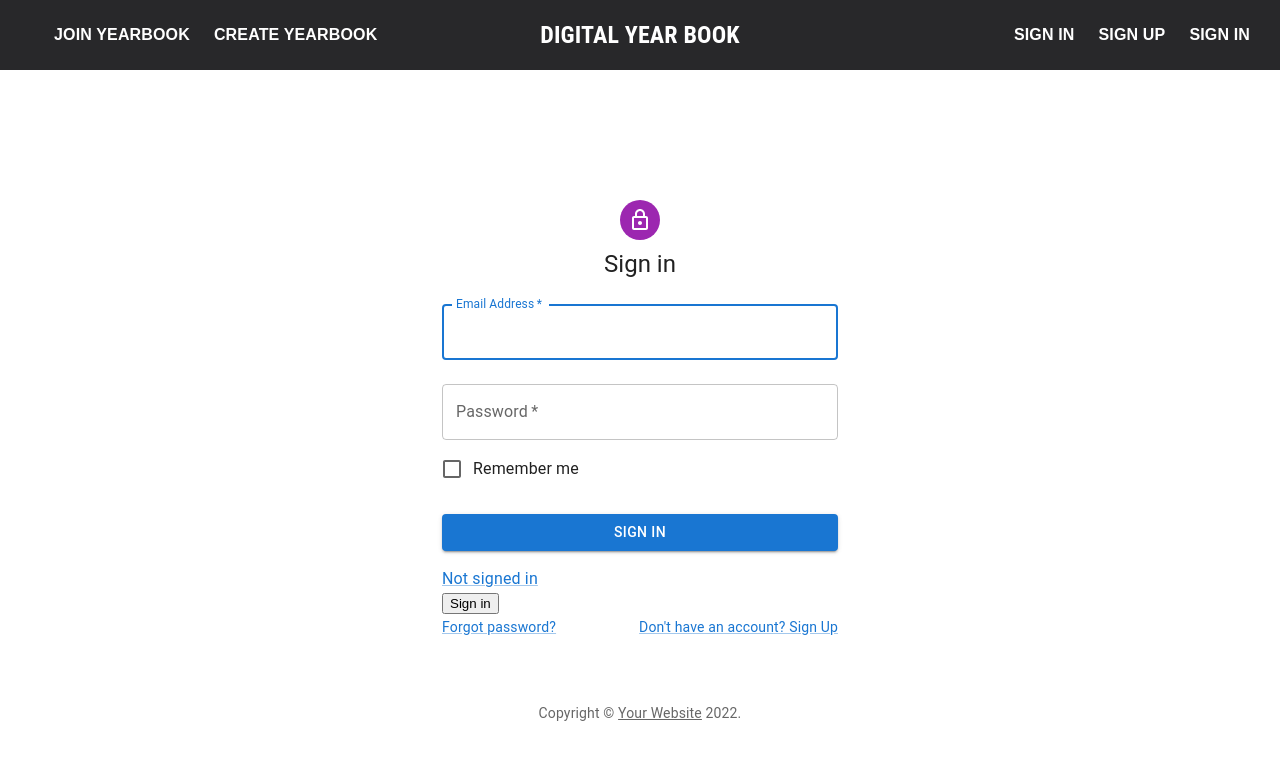
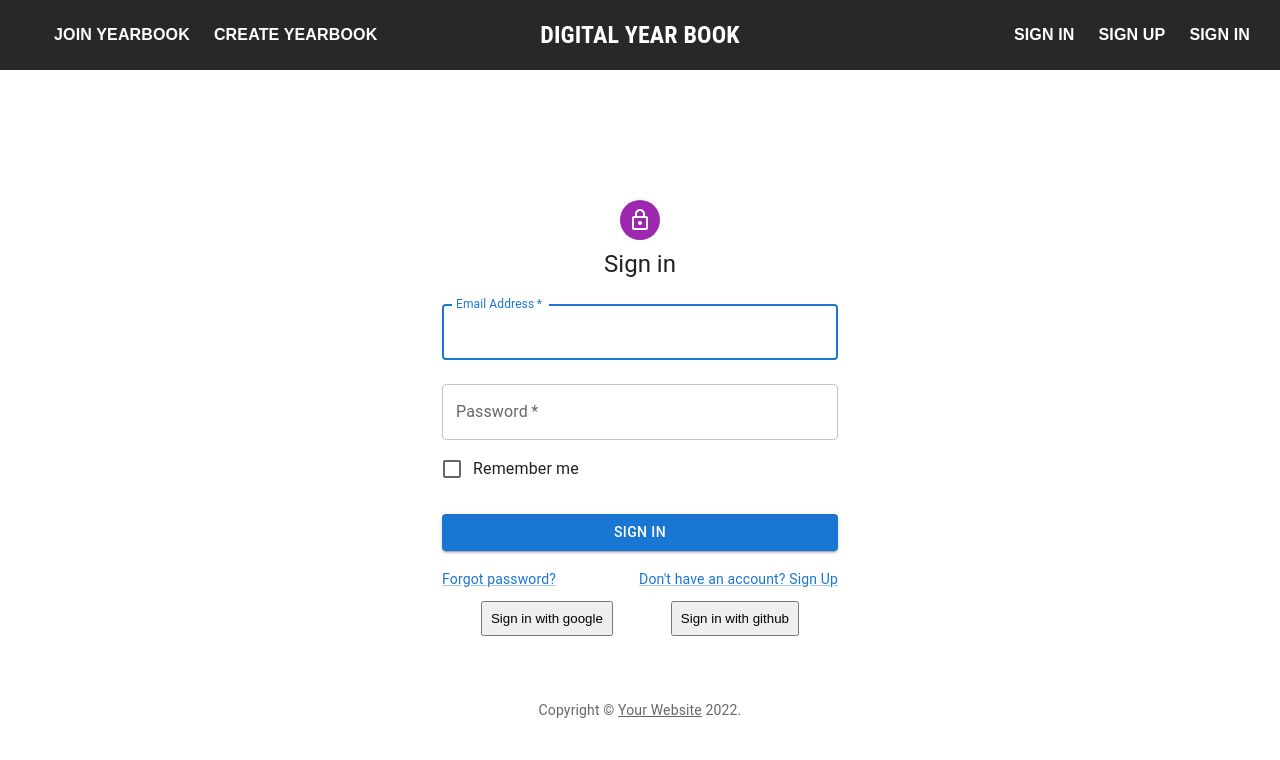
Before and after one commit to Dragonite-7/digital-yearbook, a Next.js app: page /signIn in a window 1280 px wide. Shown: the top 760 px of the page. Built offline with nearby package versions, Linux system fonts and the light colour scheme; no server answers.

Commit message:
added signin auth custom

```diff
--- a/src/components/NavBar.tsx
+++ b/src/components/NavBar.tsx
@@ -1,10 +1,8 @@
 import React from 'react'
 import { styled } from '@mui/system';
 import Link from 'next/link';
-import {useSession, getProviders, signIn,signOut } from "next-auth/react"
-interface NavBarProps {
+import {useSession, getProviders, signIn,signOut } from 'next-auth/react'
 
-}
 
 const NavBarStyle = styled('div')({
   boxShadow: 'none',
@@ -79,7 +77,7 @@ const DigitalLeft = styled('div')({
 })
 
 export default function NavBar() {
-
+  const { data: session } = useSession()
 
   return (
     <NavBarStyle >
@@ -92,10 +90,10 @@ export default function NavBar() {
 
       <DigitalSignInSignUp>
 
-          {/* */}
-          <DigitalSignInUp > <Link href="/signIn">sign in</Link></DigitalSignInUp>
+        {session ?  <DigitalSignInUp onClick={() => signOut()}>sign in</DigitalSignInUp> :
+          <DigitalSignInUp > <Link href="/signIn">sign in</Link></DigitalSignInUp> }
         <DigitalSignInUp ><Link href="/signUp">sign up</Link></DigitalSignInUp>
-          <DigitalSignInUp onClick={() => signIn()}>sign in</DigitalSignInUp>
+        <DigitalSignInUp onClick={() => signIn()}><Link href="/api/auth/signin">sign in</Link></DigitalSignInUp>
       </DigitalSignInSignUp>
     </NavBarStyle>
 
--- a/src/pages/_app.tsx
+++ b/src/pages/_app.tsx
@@ -1,6 +1,6 @@
 import '../styles/globals.css'
 import type { AppProps } from 'next/app'
-import { SessionProvider } from "next-auth/react"
+import { SessionProvider } from 'next-auth/react'
 
 export default function App({
   Component, pageProps: { session, ...pageProps }
--- a/src/pages/signIn/index.tsx
+++ b/src/pages/signIn/index.tsx
@@ -1,4 +1,4 @@
-import * as React from 'react';
+import React, { useEffect } from 'react';
 import Avatar from '@mui/material/Avatar';
 import Button from '@mui/material/Button';
 import CssBaseline from '@mui/material/CssBaseline';
@@ -14,14 +14,18 @@ import Container from '@mui/material/Container';
 import { createTheme, ThemeProvider } from '@mui/material/styles';
 import NavBar from '../../components/NavBar';
 import { useRouter } from 'next/router';
-import { SessionProvider } from "next-auth/react"
-import SignInAuth from './signin'
-import { getCsrfToken } from "next-auth/react"
-
+import SignInAuth from './signin';
+import { getCsrfToken } from 'next-auth/react';
+import { getProviders } from 'next-auth/react';
 
 function Copyright(props) {
   return (
-    <Typography variant="body2" color="text.secondary" align="center" {...props}>
+    <Typography
+      variant="body2"
+      color="text.secondary"
+      align="center"
+      {...props}
+    >
       {'Copyright © '}
       <Link color="inherit" href="https://mui.com/">
         Your Website
@@ -33,6 +37,9 @@ function Copyright(props) {
 }
 
 const theme = createTheme();
+interface SignInProps {
+  csrfToken: any;
+}
 
 export default function SignIn({ csrfToken }) {
   const router = useRouter();
@@ -45,11 +52,21 @@ export default function SignIn({ csrfToken }) {
     });
     router.push('/');
   };
+  const providers = [
+    {
+      name: 'google',
+      id: '001',
+    },
+    {
+      name: 'github',
+      id: '002',
+    },
+  ];
 
   return (
     <ThemeProvider theme={theme}>
-      <NavBar/>
-      <Container component="main" maxWidth="xs" style={{marginTop: '12rem'}}>
+      <NavBar />
+      <Container component="main" maxWidth="xs" style={{ marginTop: '12rem' }}>
         <CssBaseline />
         <Box
           sx={{
@@ -65,7 +82,14 @@ export default function SignIn({ csrfToken }) {
           <Typography component="h1" variant="h5">
             Sign in
           </Typography>
-          <Box component="form" onSubmit={handleSubmit} noValidate sx={{ mt: 1 }}>
+          <Box
+            component="form"
+            method="post"
+            noValidate
+            sx={{ mt: 1 }}
+            action="/api/auth/signin/email"
+            onSubmit={handleSubmit}
+          >
             <TextField
               margin="normal"
               required
@@ -90,8 +114,6 @@ export default function SignIn({ csrfToken }) {
               control={<Checkbox value="remember" color="primary" />}
               label="Remember me"
             />
-
-            <Link href="/">
             <Button
               type="submit"
               fullWidth
@@ -100,8 +122,6 @@ export default function SignIn({ csrfToken }) {
             >
               Sign In
             </Button>
-              <SignInAuth/>
-            </Link>
             <Grid container>
               <Grid item xs>
                 <Link href="#" variant="body2">
@@ -116,14 +136,9 @@ export default function SignIn({ csrfToken }) {
             </Grid>
           </Box>
         </Box>
+        <SignInAuth providers={providers} />
         <Copyright sx={{ mt: 8, mb: 4 }} />
       </Container>
     </ThemeProvider>
   );
 }
-// export async function getServerSideProps(context) {
-//   const csrfToken = await getCsrfToken(context)
-//   return {
-//     props: { csrfToken },
-//   }
-// }
--- /dev/null
+++ b/src/pages/signIn/signin.js
@@ -0,0 +1,33 @@
+// import React from 'react';
+// import { useSession, signIn, signOut } from 'next-auth/react'
+
+// export default function SignInAuth() {
+//   const { data: session } = useSession()
+//   console.log(session)
+//   if(session) {
+//     return <>
+//       Signed in as {session.user.email} <br/>
+//       <button onClick={() => signOut()}>Sign out</button>
+//     </>
+//   }
+//   return <>
+//     Not signed in <br/>
+//     <button onClick={() => signIn()}>Sign in</button>
+//   </>
+// }
+
+import { signIn } from 'next-auth/react'
+
+export default function SignInAuth({ providers }) {
+  return (
+    <div style={{display:'flex', justifyContent: 'space-around', margin: 10}}>
+      {Object.values(providers).map((provider) => (
+        <div key={provider.name} >
+          <button onClick={() => signIn(provider.id)} style={{padding: 8, cursor:'pointer'}}>
+            Sign in with {provider.name}
+          </button>
+        </div>
+      ))}
+    </div>
+  )
+}
--- a/src/pages/signIn/signin.tsx
+++ /dev/null
@@ -1,40 +0,0 @@
-import React from 'react';
-import styles from '../styles/Home.module.css';
-import { useSession, signIn, signOut } from "next-auth/react"
-
-export default function SignInAuth() {
-  const { data: session } = useSession()
-  console.log(session)
-  if(session) {
-    return <>
-      Signed in as {session.user.email} <br/>
-      <button onClick={() => signOut()}>Sign out</button>
-    </>
-  }
-  return <>
-    Not signed in <br/>
-    <button onClick={() => signIn()}>Sign in</button>
-  </>
-}
-
-// import { getCsrfToken } from "next-auth/react"
-
-// export default function SignIn({ csrfToken }) {
-//   return (
-//     <form method="post" action="/api/auth/signin/email">
-//       <input name="csrfToken" type="hidden" defaultValue={csrfToken} />
-//       <label>
-//         Email address
-//         <input type="email" id="email" name="email" />
-//       </label>
-//       <button type="submit">Sign in with Email</button>
-//     </form>
-//   )
-// }
-
-// export async function getServerSideProps(context) {
-//   const csrfToken = await getCsrfToken(context)
-//   return {
-//     props: { csrfToken },
-//   }
-// }
--- a/tsconfig.json
+++ b/tsconfig.json
@@ -15,6 +15,6 @@
     "jsx": "preserve",
     "incremental": true
   },
-  "include": ["next-env.d.ts", "**/*.ts", "**/*.tsx", "pages/index.js"],
+  "include": ["next-env.d.ts", "**/*.ts", "**/*.tsx", "pages/index.js", "src/pages/signIn/signin.js", "src/pages/signIn/signin.js"],
   "exclude": ["node_modules"]
 }
```
Also changed, not shown: src/pages/api/auth/[...nextauth].js (+10 -10 lines), 2 other files (tests, documents, lock files or other folders). Lines whose indentation alone changed are shown as unchanged.
